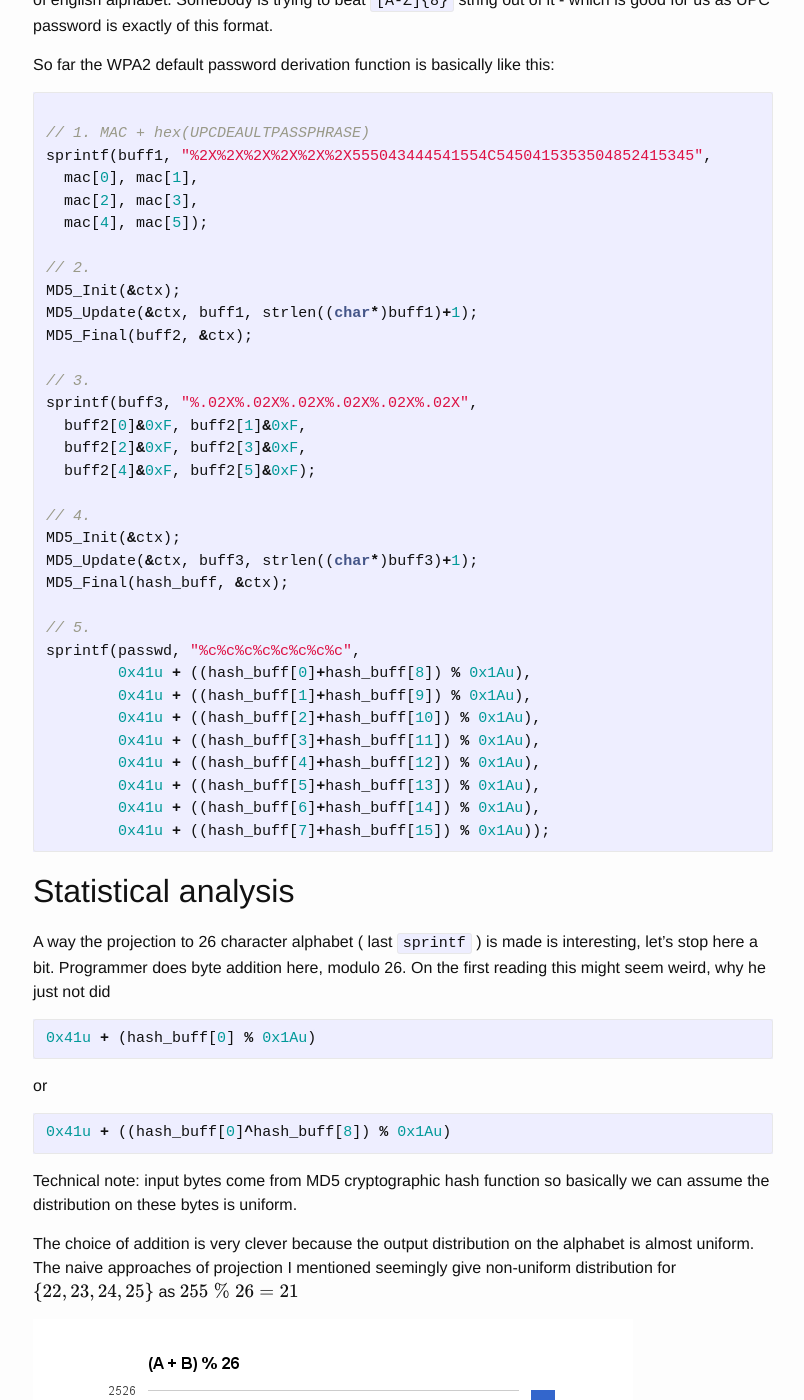
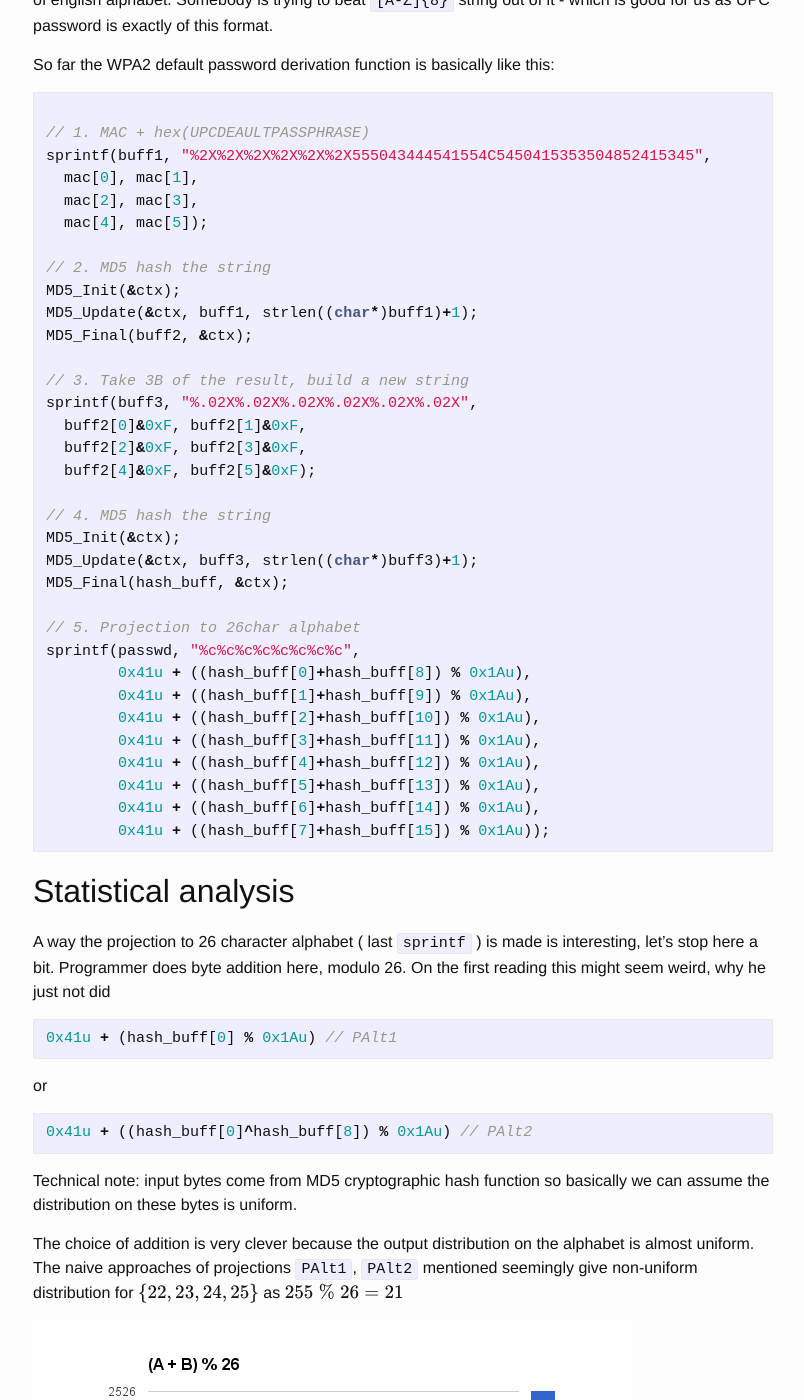
Before and after one commit to yolosec/deadcodeBlog, a Jekyll site: the page built from _posts/2016-06-14-UPC-UBEE-EVW3226-WPA2-RExing.markdown, in a window 1280 px wide and 1400 px high, scrolled down 8581 px. Shown: the whole window, without its empty margins (237-1041 px from the left). Built offline with Jekyll 4.4.1, drawn with Linux system fonts in a browser that asks for light colours; formulas are drawn with MathJax 3.

Commit message:
ubee: more code comments, refs

````diff
--- a/_posts/2016-06-14-UPC-UBEE-EVW3226-WPA2-RExing.markdown
+++ b/_posts/2016-06-14-UPC-UBEE-EVW3226-WPA2-RExing.markdown
@@ -274,23 +274,23 @@ sprintf(buff1, "%2X%2X%2X%2X%2X%2X555043444541554C5450415353504852415345",
   mac[2], mac[3],
   mac[4], mac[5]);
 
-// 2.
+// 2. MD5 hash the string
 MD5_Init(&ctx);
 MD5_Update(&ctx, buff1, strlen((char*)buff1)+1);
 MD5_Final(buff2, &ctx);
 
-// 3.
+// 3. Take 3B of the result, build a new string
 sprintf(buff3, "%.02X%.02X%.02X%.02X%.02X%.02X",
   buff2[0]&0xF, buff2[1]&0xF,
   buff2[2]&0xF, buff2[3]&0xF,
   buff2[4]&0xF, buff2[5]&0xF);
 
-// 4.
+// 4. MD5 hash the string
 MD5_Init(&ctx);
 MD5_Update(&ctx, buff3, strlen((char*)buff3)+1);
 MD5_Final(hash_buff, &ctx);
 
-// 5.
+// 5. Projection to 26char alphabet
 sprintf(passwd, "%c%c%c%c%c%c%c%c",
         0x41u + ((hash_buff[0]+hash_buff[8]) % 0x1Au),
         0x41u + ((hash_buff[1]+hash_buff[9]) % 0x1Au),
@@ -308,20 +308,20 @@ A way the projection to 26 character alphabet ( last `sprintf` ) is made is inte
 Programmer does byte addition here, modulo 26. On the first reading this might seem weird, why he just not did
 
 ```c
-0x41u + (hash_buff[0] % 0x1Au)
+0x41u + (hash_buff[0] % 0x1Au) // PAlt1
 ```
 
 or
 
 ```c
-0x41u + ((hash_buff[0]^hash_buff[8]) % 0x1Au)
+0x41u + ((hash_buff[0]^hash_buff[8]) % 0x1Au) // PAlt2
 ```
 
 Technical note: input bytes come from MD5 cryptographic hash function so basically we can assume the distribution
 on these bytes is uniform.
 
 The choice of addition is very clever because the output distribution on the alphabet is almost uniform.
-The naive approaches of projection I mentioned seemingly give non-uniform distribution for
+The naive approaches of projections `PAlt1`, `PAlt2` mentioned seemingly give non-uniform distribution for
 \\( \\{22, 23, 24, 25 \\} \\) as \\( 255 \; \% \; 26 = 21 \\)
 
 [![A plus B mod 26](/static/ubee/distribApBmod26.png)](/static/ubee/distribApBmod26.png)
````
